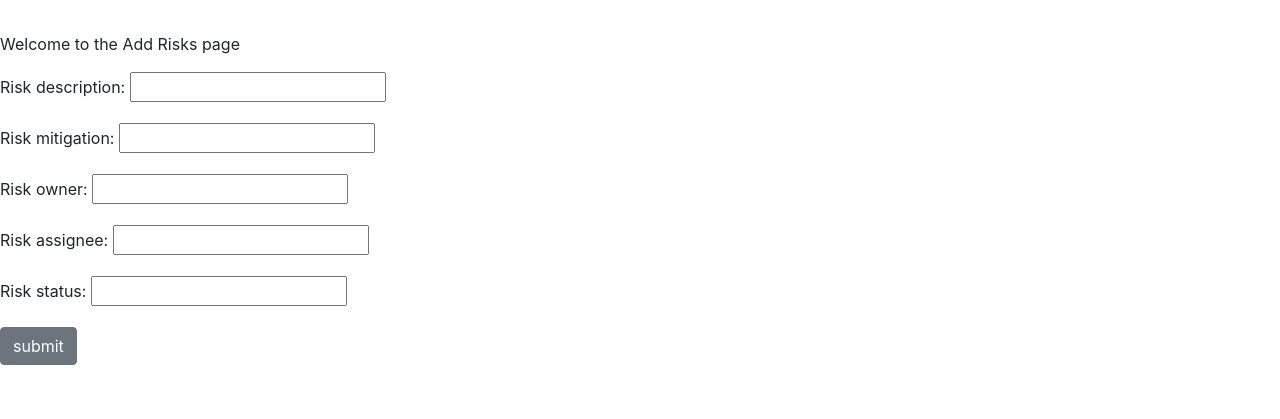
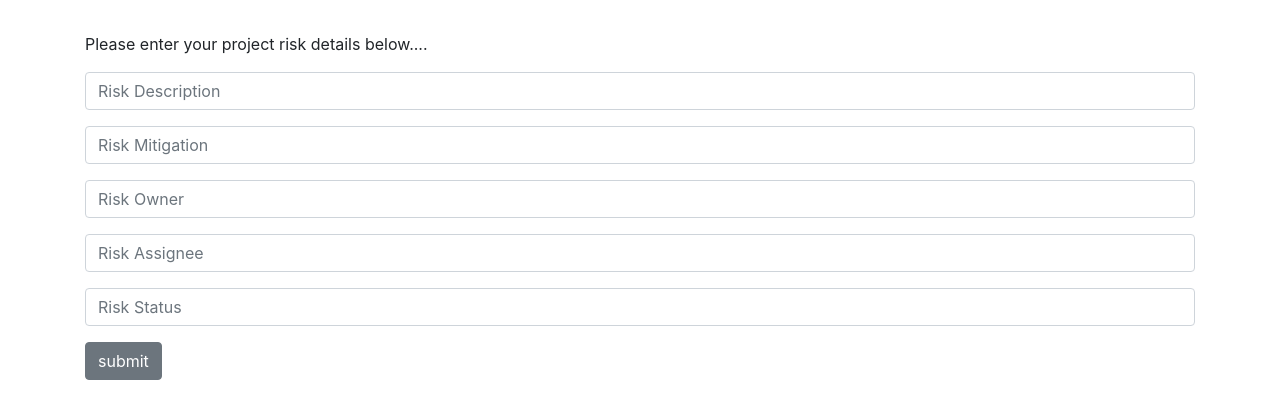
Before and after one commit to robinmatth/test_project, a Django app: page /add_risks/ in a window 1280 px wide. Shown: the part 56-475 px from the top of the page. Run offline with Django 4.2, Linux system fonts and the light colour scheme; parts of the project's set-up code (start-up, migrations or seed data) failed here and were passed over; some libraries are stand-ins or nearby versions.

Commit message:
updated form to have bootstrap styling code

```diff
--- a/myproject/risk_register/forms.py
+++ b/myproject/risk_register/forms.py
@@ -9,3 +9,17 @@ class AddRisksForm(ModelForm):
     class Meta:
         model = Risks
         fields = ('id','risk_description','risk_mitigation','risk_owner','risk_assignee','risk_status')
+        labels = {
+            'risk_description':'',
+            'risk_mitigation':'',
+            'risk_owner':'',
+            'risk_assignee':'',
+            'risk_status':'',
+        }
+        widgets = {
+            'risk_description':forms.TextInput(attrs={'class': 'form-control', 'placeholder':'Risk Description'}),
+            'risk_mitigation':forms.TextInput(attrs={'class': 'form-control', 'placeholder':'Risk Mitigation'}),
+            'risk_owner':forms.TextInput(attrs={'class': 'form-control', 'placeholder':'Risk Owner'}),
+            'risk_assignee':forms.TextInput(attrs={'class': 'form-control', 'placeholder':'Risk Assignee'}),
+            'risk_status':forms.TextInput(attrs={'class': 'form-control', 'placeholder':'Risk Status'}),
+        }
--- a/myproject/risk_register/templates/add_risks.html
+++ b/myproject/risk_register/templates/add_risks.html
@@ -7,7 +7,8 @@
   <br>
   <br>
   <p></p>
-  <p>Welcome to the Add Risks page</p>
+  <div class="container">
+  <p>Please enter your project risk details below....</p>
 {% if submitted %}
   Your risk was added succesfully!
 
@@ -19,7 +20,7 @@
 
   </form>
 {% endif %}
-
+</div>
 
   </body>
 </html>
--- a/myproject/risk_register/templates/risk_details.html
+++ b/myproject/risk_register/templates/risk_details.html
@@ -19,8 +19,7 @@
           <th scope="col">Risk Assignee</th>
           <th scope="col">Risk Due Date</th>
           <th scope="col">Risk Status</th>
-          <th scope="col">Delete</th>
-          <th scope="col">Update</th>
+
         </tr>
       </thead>
       <tbody>
@@ -33,8 +32,7 @@
           <td>{{ items_list.risk_assignee }}</td>
           <td>{{ items_list.risk_due_date }}</td>
           <td>{{ items_list.risk_status }}</td>
-          <td><a href=""><i class="fa fa-trash-o" aria-hidden="true" style="font-size: 1.2em; color: Tomato;"></i></a></td>
-          <td><i class="fa fa-pencil" aria-hidden="true"></i></td>
+
           </tr>
 
       </tbody>
--- a/myproject/risk_register/templates/risk_register.html
+++ b/myproject/risk_register/templates/risk_register.html
@@ -40,8 +40,8 @@
         <td>{{ items.risk_assignee }}</td>
         <td>{{ items.risk_due_date }}</td>
         <td>{{ items.risk_status }}</td>
-        <td><a href="{% url 'delete_risk' items.id %}"><i class="fa fa-trash-o" aria-hidden="true" style="font-size: 1.2em; color: Tomato;"></i></a></td>
-        <td><a href="{% url 'risk_details' items.id %}"><i class="fa fa-pencil" aria-hidden="true"></i></a></td>
+        <td><a href="{% url 'delete_risk' items.id %}">Delete risk<i class="fa fa-trash-o" aria-hidden="true" style="font-size: 1.2em; color: Tomato;"></i></a></td>
+        <td><a href="{% url 'risk_details' items.id %}">View details<i class="fa fa-pencil" aria-hidden="true"></i></a></td>
         </tr>
 
       {% endfor %}
```
Also changed, not shown: myproject/db.sqlite3.
